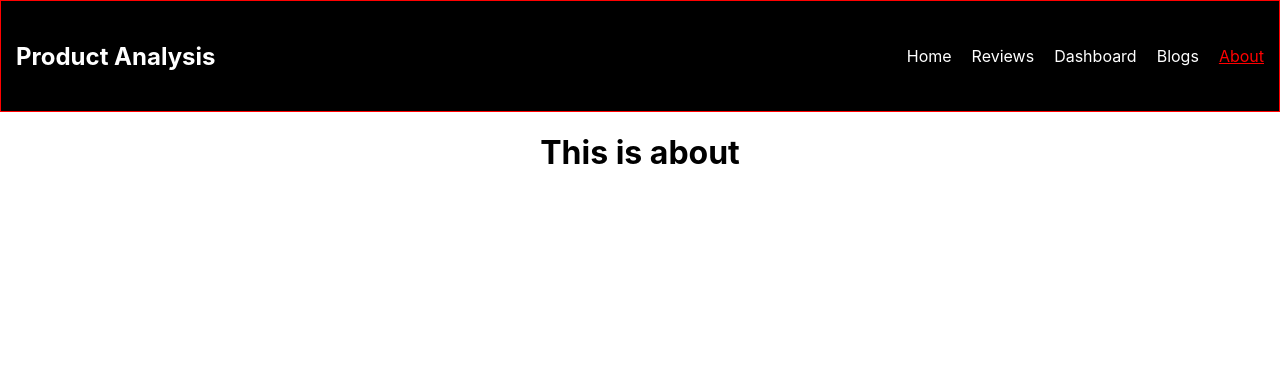
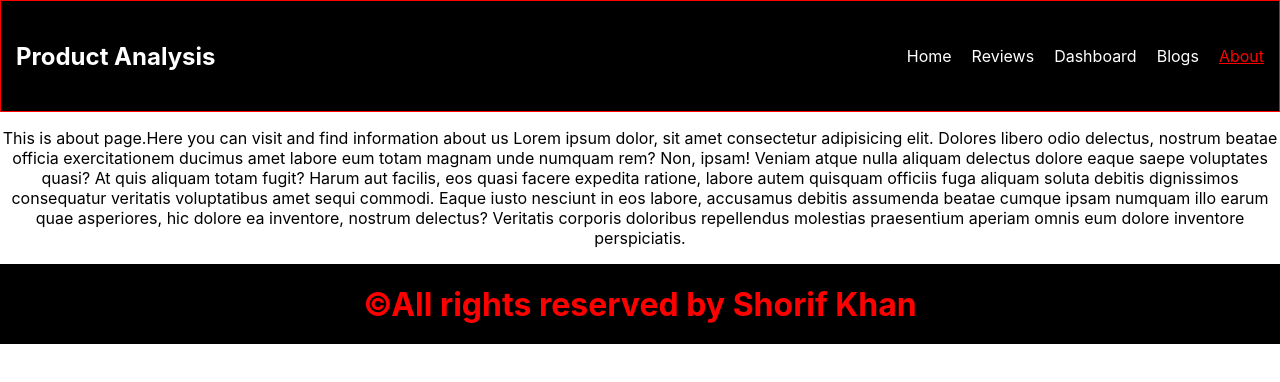
Before and after one commit to khanshorif331/product-analysis-public, a React (Create React App) app: page /about in a window 1280 px wide. Shown: the top 382 px of the page. Built offline with nearby package versions, Linux system fonts and the light colour scheme.

Commit message:
three review added in the home page

```diff
--- a/src/App.js
+++ b/src/App.js
@@ -8,6 +8,7 @@ import Dashboard from "./components/Dashboard/Dashboard";
 import Blogs from "./components/Blogs/Blogs";
 import About from "./components/About/About";
 import NotFound from "./components/NotFound/NotFound";
+import Footer from "./components/Footer/Footer";
 
 function App() {
   return (
@@ -22,6 +23,7 @@ function App() {
         <Route path="/about" element={<About></About>}></Route>
         <Route path="*" element={<NotFound></NotFound>}></Route>
       </Routes>
+      <Footer></Footer>
     </div>
   );
 }
--- a/src/components/About/About.js
+++ b/src/components/About/About.js
@@ -3,7 +3,20 @@ import React from "react";
 const About = () => {
   return (
     <div>
-      <h1>This is about</h1>
+      <p>
+        This is about page.Here you can visit and find information about us
+        Lorem ipsum dolor, sit amet consectetur adipisicing elit. Dolores libero
+        odio delectus, nostrum beatae officia exercitationem ducimus amet labore
+        eum totam magnam unde numquam rem? Non, ipsam! Veniam atque nulla
+        aliquam delectus dolore eaque saepe voluptates quasi? At quis aliquam
+        totam fugit? Harum aut facilis, eos quasi facere expedita ratione,
+        labore autem quisquam officiis fuga aliquam soluta debitis dignissimos
+        consequatur veritatis voluptatibus amet sequi commodi. Eaque iusto
+        nesciunt in eos labore, accusamus debitis assumenda beatae cumque ipsam
+        numquam illo earum quae asperiores, hic dolore ea inventore, nostrum
+        delectus? Veritatis corporis doloribus repellendus molestias praesentium
+        aperiam omnis eum dolore inventore perspiciatis.
+      </p>
     </div>
   );
 };
--- a/src/components/Dashboard/Dashboard.css
+++ b/src/components/Dashboard/Dashboard.css
@@ -1,6 +1,8 @@
 .charts-container{
+    margin-top: 30px;
+    margin-bottom: 30px;
     display: grid;
     grid-template-columns: repeat(2,1fr);
-    grid-gap: 20px;
+    grid-gap: 30px;
     place-items: center;
 }
--- a/src/components/Dashboard/Dashboard.js
+++ b/src/components/Dashboard/Dashboard.js
@@ -11,12 +11,6 @@ import {
   Line,
   Pie,
   PieChart,
-  PolarAngleAxis,
-  PolarGrid,
-  PolarRadiusAxis,
-  Radar,
-  RadarChart,
-  ResponsiveContainer,
   Scatter,
   Tooltip,
   XAxis,
--- /dev/null
+++ b/src/components/Footer/Footer.css
@@ -0,0 +1,8 @@
+.footer{
+    height: 80px;
+    background-color: black;
+    color: red;
+    display: flex;
+    align-items: center;
+    justify-content: center;
+}
--- /dev/null
+++ b/src/components/Footer/Footer.js
@@ -0,0 +1,14 @@
+import React from "react";
+import "./Footer.css";
+
+const Footer = () => {
+  return (
+    <div className="footer">
+      <h1>
+        &copy;All rights reserved by <span>Shorif Khan</span>
+      </h1>
+    </div>
+  );
+};
+
+export default Footer;
--- a/src/components/Home/Home.css
+++ b/src/components/Home/Home.css
@@ -1,3 +1,7 @@
+.main-container{
+    max-width: 1100px;
+    margin: 0 auto;
+}
 .laptop{
     color: red;
 }
@@ -22,3 +26,10 @@
     background-color: black;
     color: red;
 }
+.container{
+    height: calc(100vh - 80px);
+    margin-bottom: 20px;
+}
+.left-banner{
+    text-align: justify;
+}
--- a/src/components/Home/Home.js
+++ b/src/components/Home/Home.js
@@ -1,34 +1,19 @@
-import React, { useEffect } from "react";
 import { Link } from "react-router-dom";
 import useReviews from "../../hooks/useReviews";
 import img from "../../images/laptop.png";
 import Review from "../Review/Review";
-import Reviews from "../Reviews/Reviews";
 import "./Home.css";
 
 const Home = () => {
   const [reviews, setReviews] = useReviews();
-  // const
-  // setReviews(data);
-  // console.log(reviews.slice(0, 3));
-  // useEffect(() => {
-  // const handleData = () => {
-  //   const newData = reviews.slice(0, 3);
-  //   setReviews(newData);
-  // };
-  // // console.log(handleData());
-
-  // }, []);
-
-  console.log(reviews);
   return (
-    <div>
+    <div className="main-container">
       <div className="container">
         <div className="left-banner">
           <h1>
-            Going to be the next best <span className="laptop">Laptop</span> in
-            the World!!!
+            Next Generation <span className="laptop">Laptop</span>
           </h1>
+          <h1>HP New Nova P409</h1>
           <p>
             We have launched this product few months ago.In a very short time
             this has become everyones choice right now.So if you are looking for
@@ -40,8 +25,12 @@ const Home = () => {
           <img src={img} alt="" />
         </div>
       </div>
-
-      <Reviews></Reviews>
+      <h1>Customer Reviews</h1>
+      <div className="reviews-container">
+        {reviews.slice(0, 3).map((review) => (
+          <Review key={review.id} review={review}></Review>
+        ))}
+      </div>
       <Link to="/reviews">
         <button className="review-btn">See All Reviews</button>
       </Link>
--- a/src/components/Reviews/Reviews.js
+++ b/src/components/Reviews/Reviews.js
@@ -9,7 +9,7 @@ const Reviews = () => {
       <h1>Customer Feedback</h1>
       <div className="reviews-container">
         {reviews.map((review) => (
-          <Review review={review}></Review>
+          <Review key={review.id} review={review}></Review>
         ))}
       </div>
     </div>
```
Also changed, not shown: public/data.json (+22 -8 lines).
